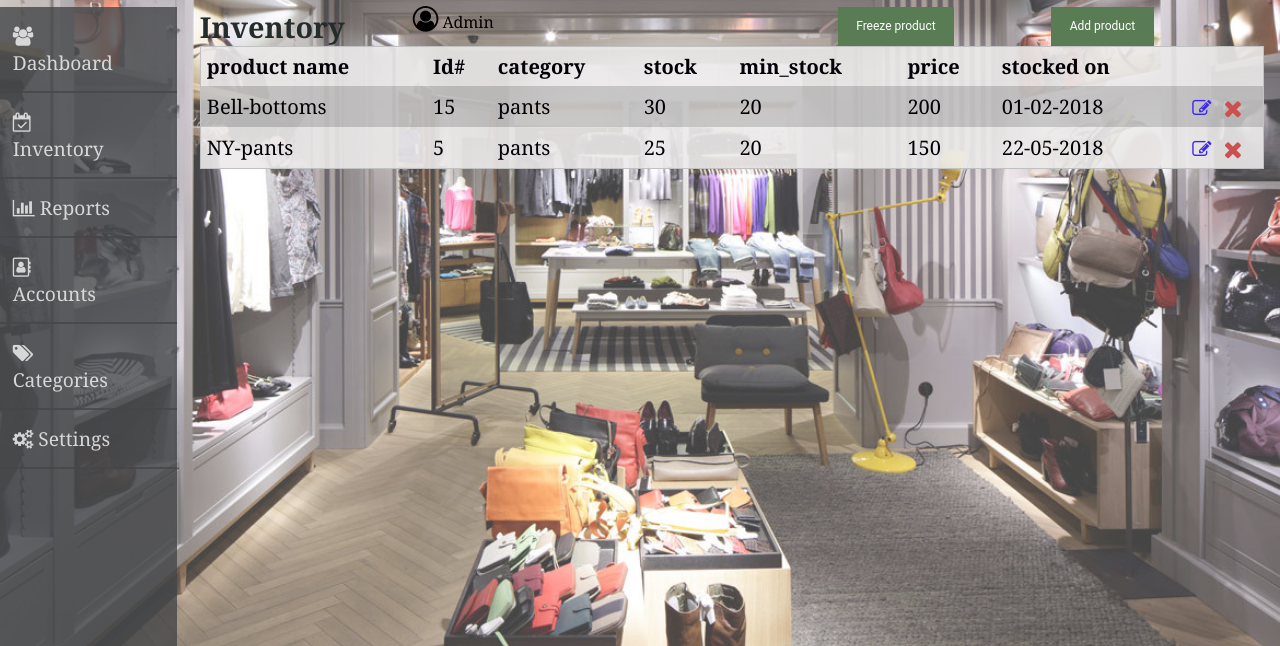
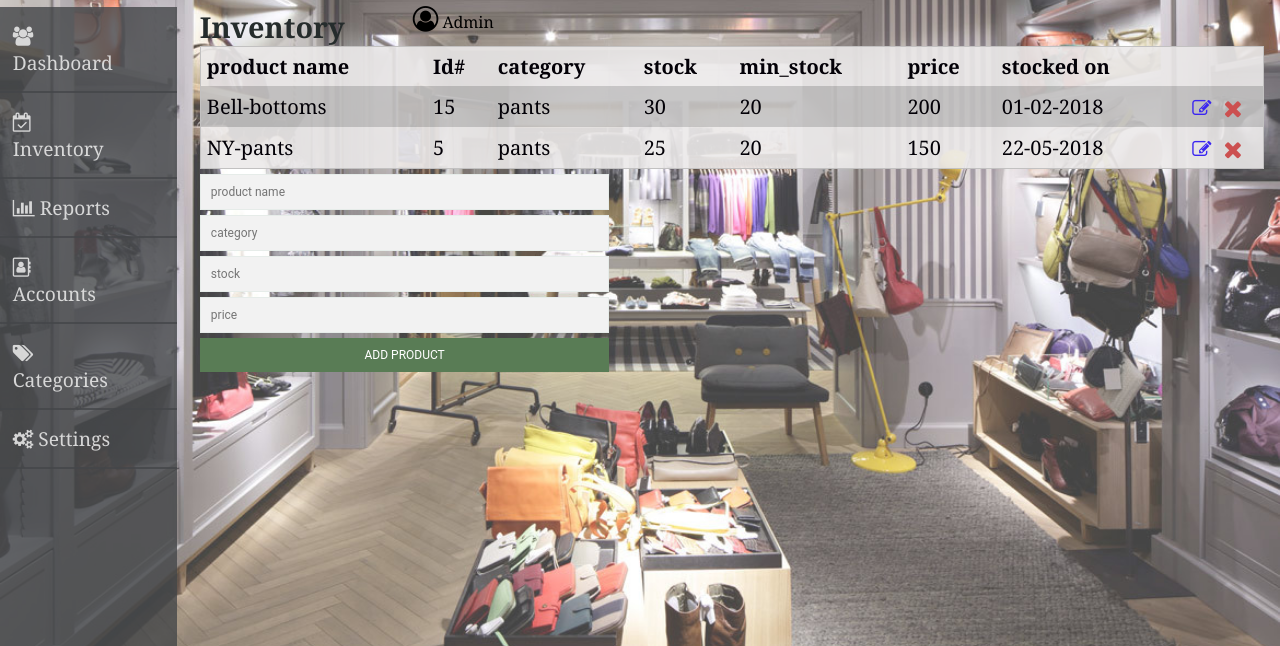
Before and after one commit to codjoero/Store-Manager-App, a Flask app: template UI/templates/admin/inventory.html in a window 1280 px wide. Shown: the part 117-763 px from the top of the page. Run offline with Flask 2, Linux system fonts and the light colour scheme; the template is opened without the code that fills it, so the values that code supplies are empty; parts of the project's set-up code (start-up, migrations or seed data) failed here and were passed over.

Commit message:
ft(admin-add-product): Creates add product functionality
This allows admin to add a product to the inventory.

[Deliveries #162005883]

```diff
--- a/UI/static/dashstyle.css
+++ b/UI/static/dashstyle.css
@@ -165,6 +165,10 @@ tbody tr:nth-child(even){
     font-size: 15px;
     padding-top: 10px;
     cursor: pointer;
+}
+
+#updateProduct{
+    display: none;
 }
 
 /* ACCOUNTS */
--- a/UI/static/inventory.js
+++ b/UI/static/inventory.js
@@ -1,8 +1,51 @@
 //Declarations
 const productsUrl = 'https://thecodestoremanager-api-heroku.herokuapp.com/api/v1/products'
+const msg = document.querySelector('span.msg')
 const token = localStorage.getItem("token");
 const adminLoggedin = localStorage.getItem("adminLoggedin");
 const mytableBody = document.querySelector('#mytable > tbody');
+
+// Listeners
+document.getElementById('addProduct').addEventListener
+('submit', addProduct)
+
+//Fetch-api functions
+function addProduct(e){
+    e.preventDefault();
+
+    let prodName = document.getElementById('prodName').value;
+    let category = document.getElementById('category').value;
+    let stock = document.getElementById('stock').value;
+    let price = document.getElementById('price').value;
+    let product = {
+        prod_name:prodName,
+		category:category,
+		stock:parseInt(stock, 10),
+		price:parseInt(price, 10)
+    };
+    fetch(productsUrl, {
+        method: 'POST',
+        mode: "cors",
+        headers: {
+            'Accept': 'application/json, text/plain, */*',
+            'Content-type': 'application/json',
+            'Authorization': 'Bearer '+ token
+        },
+        body:JSON.stringify(product)
+    })
+    .then(handleResponse)
+    .then((data) => {
+        msg.innerText = data['message'];
+        loadTable();
+    })
+    .catch(err => {
+        msg.innerHTML = err['message'] + '<br>';
+        if (err['msg'] === 'Token has expired') {
+            window.location = "/UI/templates/index.html";
+        }
+        console.log(err)
+    })
+}
 
 //Handle response
 function handleResponse(response) {
--- a/UI/templates/admin/inventory.html
+++ b/UI/templates/admin/inventory.html
@@ -30,8 +30,6 @@
             <main class="stock">
                 <h2 class="db">Inventory</h2>
                 <p class="user"><i class="fa fa-user-circle-o"></i> Admin</p>
-                <button type="button" id="freezebutton" class="insert"  onclick="">Freeze product</button>
-                <button type="button" id="addbutton" class="insert"  onclick="">Add product</button>
                 <table id="mytable">
                     <thead>
                         <tr>
@@ -55,7 +53,7 @@
                             <td>20</td>
                             <td>200</td>
                             <td>01-02-2018</td>
-                            <td class="txtright"><i class="fa fa-edit" onclick="deleteRow(this)"></i></td>
+                            <td class="txtright"><i class="fa fa-edit" onclick="editRow(this)"></i></td>
                             <td class="txtdel"><i class="fa fa-close" onclick="deleteRow(this)"></i></td>
                         </tr>
                         <tr>
@@ -66,11 +64,29 @@
                             <td>20</td>
                             <td>150</td>
                             <td>22-05-2018</td>
-                            <td class="txtright"><i class="fa fa-edit"></i></td>
+                            <td class="txtright"><i class="fa fa-edit" onclick="editRow(this)"></i></td>
                             <td class="txtdel"><i class="fa fa-close" onclick="deleteRow(this)"></i></td>
                         </tr>
                     </tbody>
                 </table>
+                <div class="form">
+                    <form id="addProduct">
+                        <input type="text" id="prodName" class="entry" name="t1" placeholder="product name"/>
+                        <input type="text" id="category" class="entry" name="t2" placeholder="category"/>
+                        <input type="number" id="stock" class="entry" name="t3" min="1" placeholder="stock"/>
+                        <input type="number" id="price" class="entry" name="t4" min="25" placeholder="price"/><br>
+                        <span class="msg"></span>
+                        <input type="submit" id="addButton" class="accountButton" value="add product">
+                    </form>
+                    <form id="updateProduct">
+                        <input type="text" id="uProdName" class="entry" name="t5" placeholder="product name"/>
+                        <input type="text" id="uCategory" class="entry" name="t6" placeholder="category"/>
+                        <input type="number" id="uStock" class="entry" name="t7" min="1" placeholder="stock"/>
+                        <input type="number" id="uPrice" class="entry" name="t8" min="25" placeholder="price"/><br>
+                        <span class="msg" id="updateMsg"></span>
+                        <input type="submit" id="updateButton" class="accountButton" value="update product">
+                    </form>
+                </div>
             </main>
             <footer class="foot">
                 <p>Store Manager, Copyright &copy; 2018</p>
@@ -79,5 +95,52 @@
     <!-- js -->
     <script src="../../static/inventory.js"></script>
     <script src="https://code.jquery.com/jquery-3.3.1.min.js"></script>
+
+    <script>
+        $(function () {
+            $('.entry').focusout(() => {
+                var prod_name = $("input[name='t1']").val();
+                var category = $("input[name='t2']").val();
+                var stock = $("input[name='t3']").val();
+                var price = $("input[name='t4']").val();
+                var uprodName = $("input[name='t5']").val();
+                var uCategory = $("input[name='t6']").val();
+                var uStock = $("input[name='t7']").val();
+                var uPrice = $("input[name='t8']").val();
+                if (prod_name == '')
+                    $("#prodName").css("border-color", "#c77272");
+                else
+                    $("#prodName").css("border-color", "#427e3a");
+                if (category == '')
+                    $("#category").css("border-color", "#c77272");
+                else
+                    $("#category").css("border-color", "#427e3a");
+                if (stock == '')
+                    $("#stock").css("border-color", "#c77272");
+                else
+                    $("#stock").css("border-color", "#427e3a");
+                if (price == '')
+                    $("#price").css("border-color", "#c77272");
+                else
+                    $("#price").css("border-color", "#427e3a");
+                if (uprodName == '')
+                    $("#uProdName").css("border-color", "#c77272");
+                else
+                    $("#uProdName").css("border-color", "#427e3a");
+                if (uCategory == '')
+                    $("#uCategory").css("border-color", "#c77272");
+                else
+                    $("#uCategory").css("border-color", "#427e3a");
+                if (uStock == '')
+                    $("#uStock").css("border-color", "#c77272");
+                else
+                    $("#uStock").css("border-color", "#427e3a");
+                if (uPrice == '')
+                    $("#uPrice").css("border-color", "#c77272");
+                else
+                    $("#uPrice").css("border-color", "#427e3a");
+            });
+        });
+    </script>
     </body>
 </html>
```
